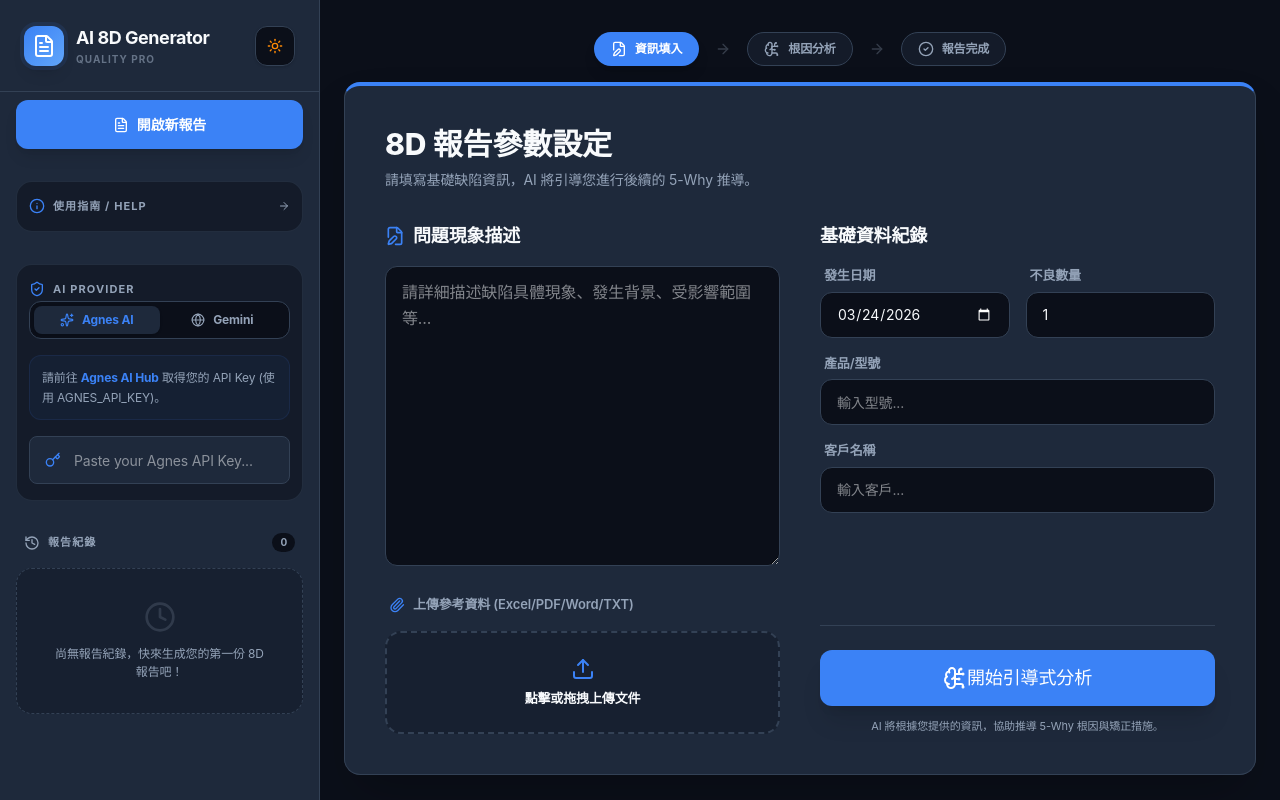
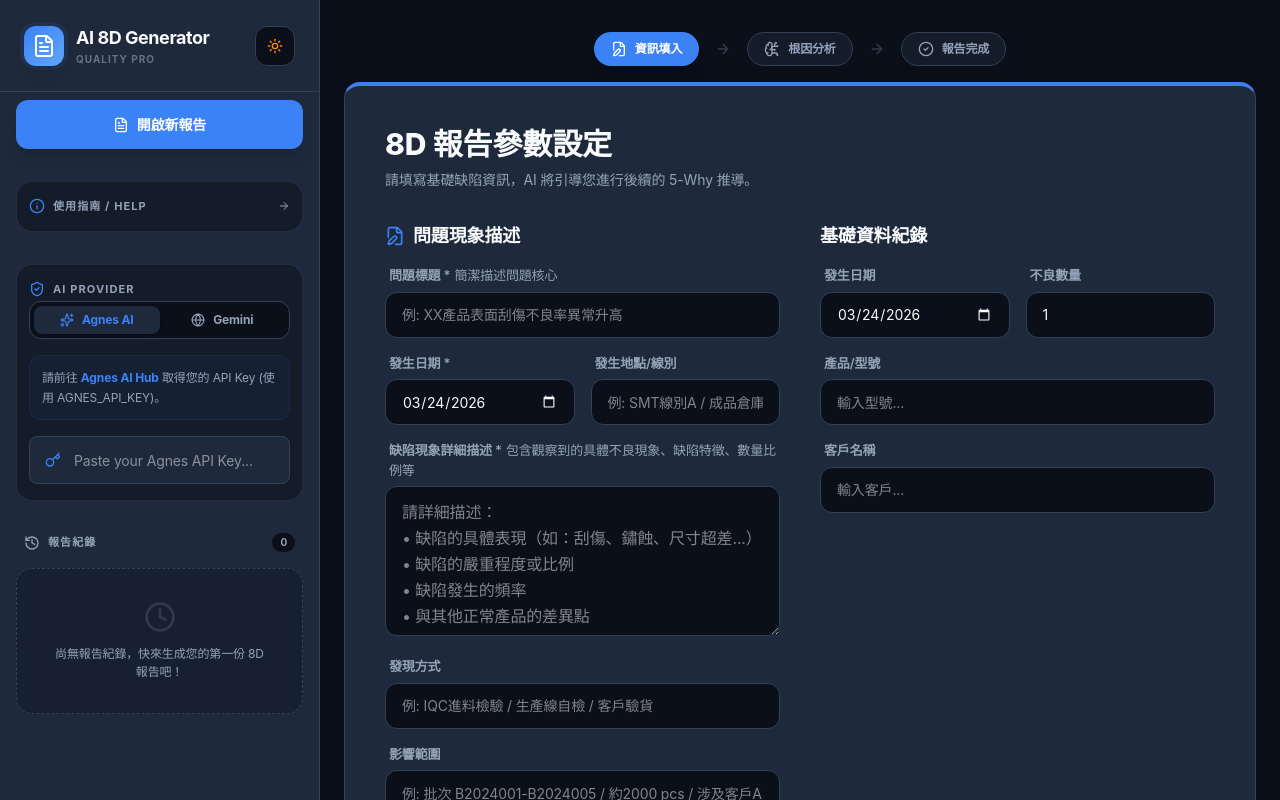
Before and after one commit to Chun-Chieh-Chang/8D-Creator, a Next.js app: page /8D-Creator/ in a window 1280 px wide. Built offline with nearby package versions, Linux system fonts and the light colour scheme.

Commit message:
feat: replace single textarea with structured problem description form

```diff
--- a/src/components/MainForm.tsx
+++ b/src/components/MainForm.tsx
@@ -23,7 +23,15 @@
 export default function MainForm({ onReportGenerated, selectedHistory }: MainFormProps) {
   const [step, setStep] = useState<AppStep>(selectedHistory ? "final" : "input");
   const [formData, setFormData] = useState({
-    problemDescription: selectedHistory?.problemDescription || "",
+    // 問題描述結構化欄位
+    problemTitle: selectedHistory?.problemDescription || "", // 問題標題
+    occurrenceTime: selectedHistory?.date || new Date().toISOString().split("T")[0], // 發生時間
+    location: "", // 發生地點/線別
+    defectDescription: "", // 缺陷現象詳細描述
+    detectionMethod: "", // 發現方式
+    impactScope: "", // 影響範圍
+    preliminaryCause: "", // 初步原因猜測
+    // 基礎資料
     date: selectedHistory?.date || new Date().toISOString().split("T")[0],
     defectQuantity: selectedHistory?.defectQuantity || 1,
     productInfo: selectedHistory?.productInfo || "",
@@ -97,8 +105,8 @@
   };
 
   const startAnalysis = async () => {
-    if (!formData.problemDescription) {
-      setErrorMsg("請輸入問題描述 (Problem Description is required)");
+    if (!formData.problemTitle || !formData.defectDescription) {
+      setErrorMsg("請填寫問題標題與缺陷現象描述");
       return;
     }
     setErrorMsg("");
@@ -194,7 +202,13 @@
       .replace(/{{PRODUCT}}/g, formData.productInfo)
       .replace(/{{CUSTOMER}}/g, formData.customerName)
       .replace(/{{QUANTITY}}/g, String(formData.defectQuantity))
-      .replace(/{{DESCRIPTION}}/g, formData.problemDescription)
+      .replace(/{{DESCRIPTION}}/g,
+        [
+          formData.problemTitle,
+          formData.location && `發生地點: ${formData.location}`,
+          formData.defectDescription
+        ].filter(Boolean).join('\n')
+      )
       .replace(/{{5WHY_SUMMARY}}/g, analysisSummary);
 
     const prompt = `你是一名資深質量工程師。請根據以下背景資料與 5-Why 分析結果，生成一份專業、具備深度「說服力」且「表述生動」的 8D 報告。
@@ -237,7 +251,10 @@
         productInfo: formData.productInfo,
         customerName: formData.customerName,
         defectQuantity: formData.defectQuantity,
-        problemDescription: formData.problemDescription,
+        problemDescription: [
+          formData.problemTitle,
+          formData.defectDescription
+        ].filter(Boolean).join('\n'),
         generatedContent: fullResult,
       });
 
@@ -330,13 +347,92 @@
                   <h3 className="text-lg font-bold text-(--text-primary) mb-4 flex items-center gap-2">
                     <FileEdit className="w-5 h-5 text-(--accent)" /> 問題現象描述
                   </h3>
-                  <textarea
-                    name="problemDescription"
-                    value={formData.problemDescription}
-                    onChange={handleChange}
-                    className="fluent-textarea min-h-[300px] text-base"
-                    placeholder="請詳細描述缺陷具體現象、發生背景、受影響範圍等..."
-                  />
+
+                  {/* Structured Problem Description Fields */}
+                  <div className="space-y-4">
+                    <div>
+                      <label className="input-label">
+                        <span className="font-semibold">問題標題 *</span>
+                        <span className="text-(--text-secondary) font-normal ml-1">簡潔描述問題核心</span>
+                      </label>
+                      <input
+                        type="text"
+                        name="problemTitle"
+                        value={formData.problemTitle}
+                        onChange={handleChange}
+                        placeholder="例: XX產品表面刮傷不良率異常升高"
+                        className="fluent-input w-full"
+                      />
+                    </div>
+
+                    <div className="grid grid-cols-2 gap-4">
+                      <div>
+                        <label className="input-label">發生日期 *</label>
+                        <input type="date" name="occurrenceTime" value={formData.occurrenceTime} onChange={handleChange} className="fluent-input w-full" />
+                      </div>
+                      <div>
+                        <label className="input-label">發生地點/線別</label>
+                        <input
+                          type="text"
+                          name="location"
+                          value={formData.location}
+                          onChange={handleChange}
+                          placeholder="例: SMT線別A / 成品倉庫"
+                          className="fluent-input w-full"
+                        />
+                      </div>
+                    </div>
+
+                    <div>
+                      <label className="input-label">
+                        <span className="font-semibold">缺陷現象詳細描述 *</span>
+                        <span className="text-(--text-secondary) font-normal ml-1">包含觀察到的具體不良現象、缺陷特徵、數量比例等</span>
+                      </label>
+                      <textarea
+                        name="defectDescription"
+                        value={formData.defectDescription}
+                        onChange={handleChange}
+                        className="fluent-textarea min-h-[150px] text-base"
+                        placeholder="請詳細描述：&#10;• 缺陷的具體表現（如：刮傷、鏽蝕、尺寸超差...）&#10;• 缺陷的嚴重程度或比例&#10;• 缺陷發生的頻率&#10;• 與其他正常產品的差異點"
+                      />
+                    </div>
+
+                    <div>
+                      <label className="input-label">發現方式</label>
+                      <input
+                        type="text"
+                        name="detectionMethod"
+                        value={formData.detectionMethod}
+                        onChange={handleChange}
+                        placeholder="例: IQC進料檢驗 / 生產線自檢 / 客戶驗貨"
+                        className="fluent-input w-full"
+                      />
+                    </div>
+
+                    <div>
+                      <label className="input-label">影響範圍</label>
+                      <input
+                        type="text"
+                        name="impactScope"
+                        value={formData.impactScope}
+                        onChange={handleChange}
+                        placeholder="例: 批次 B2024001-B2024005 / 約2000 pcs / 涉及客戶ABC"
+                        className="fluent-input w-full"
+                      />
+                    </div>
+
+                    <div>
+                      <label className="input-label">初步原因猜測</label>
+                      <input
+                        type="text"
+                        name="preliminaryCause"
+                        value={formData.preliminaryCause}
+                        onChange={handleChange}
+                        placeholder="例: 刀具磨損 / 溫度設定不當 / 作業員疏失"
+                        className="fluent-input w-full"
+                      />
+                    </div>
+                  </div>
                 </div>
 
                 <div className="space-y-4">
```
